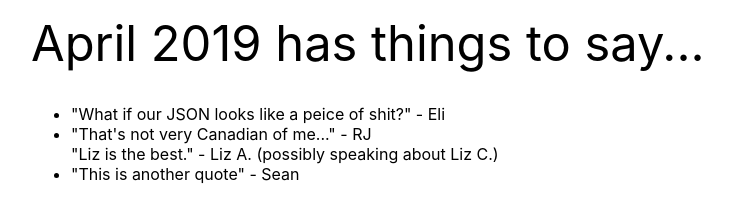
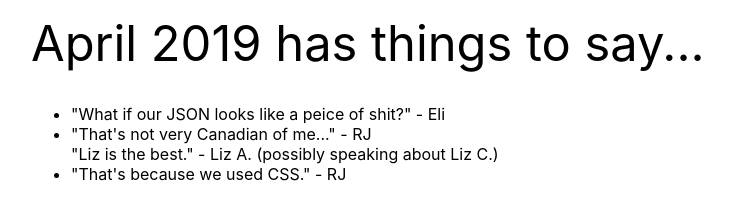
Before and after one commit to seanrreid/apr2019-quotes, a plain HTML site: page index.html in a window 1280 px wide. Shown: the whole page, without its empty margins (97-829 px from the left). Drawn offline with Linux system fonts and the light colour scheme.

Commit message:
Added a new quote from RJ

```diff
--- a/index.html
+++ b/index.html
@@ -13,7 +13,7 @@
             <li>"What if our JSON looks like a peice of shit?" - Eli</li>
             <li>"That's not very Canadian of me..." - RJ</li>
             <lil>"Liz is the best." - Liz A. (possibly speaking about Liz C.)</lil>
-            <li>"This is another quote" - Sean</li>
+            <li>"That's because we used CSS." - RJ</li>
         </ul>
     </div>
 </body>
```
